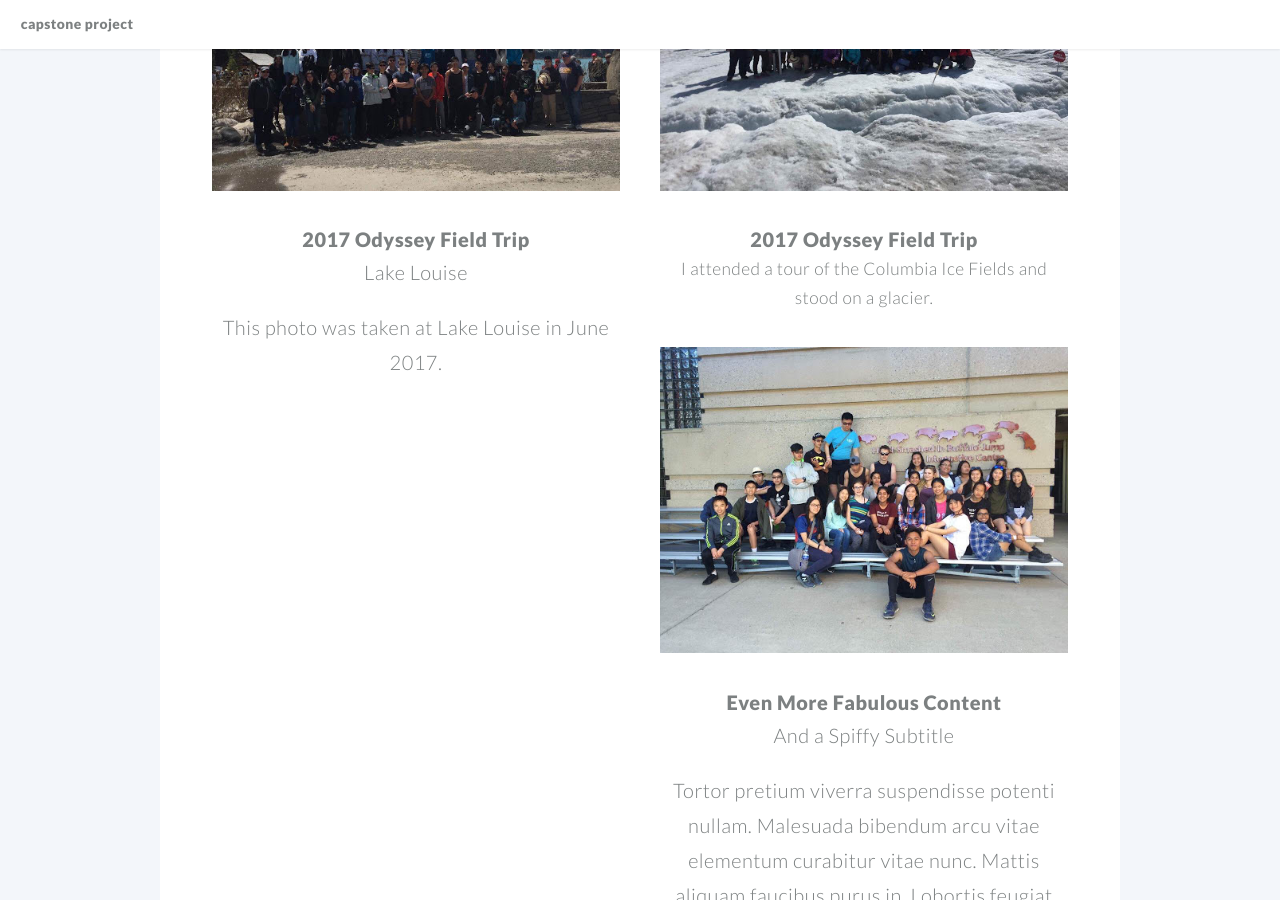
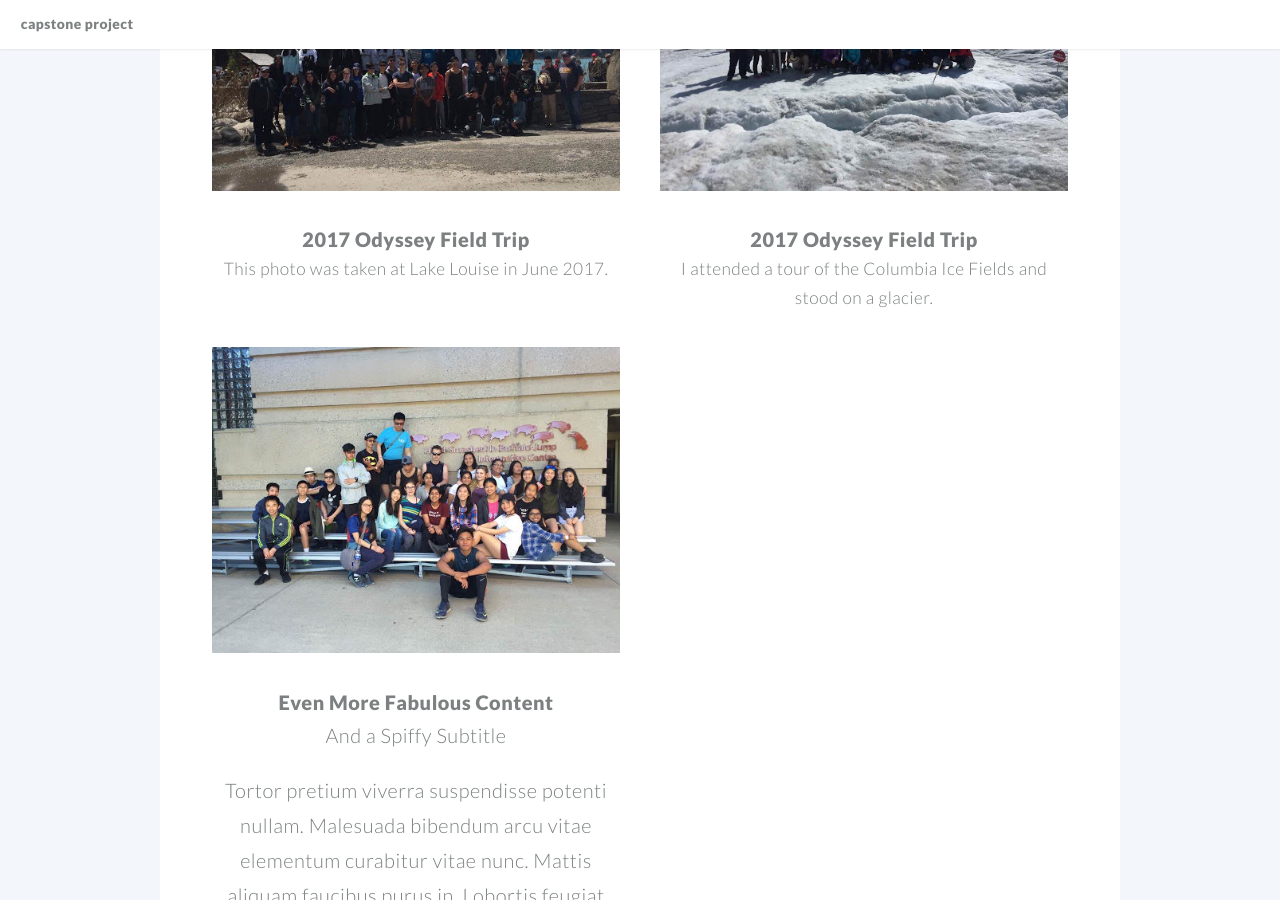
Before and after one commit to wqyzeng/wqyzeng.github.io, a Jekyll site: the page built from index.md, in a window 1280 px wide and 900 px high, scrolled down 1818 px. Built offline with Jekyll 4.4.1, drawn with Linux system fonts in a browser that asks for light colours.

Commit message:
Update example.html

```diff
--- a/_includes/example.html
+++ b/_includes/example.html
@@ -1,3 +1,2 @@
 <h1><a href="#">2017 Odyssey Field Trip</a></h1>
-<h2>Lake Louise<h2>
 <p>This photo was taken at Lake Louise in June 2017.</p>
```
